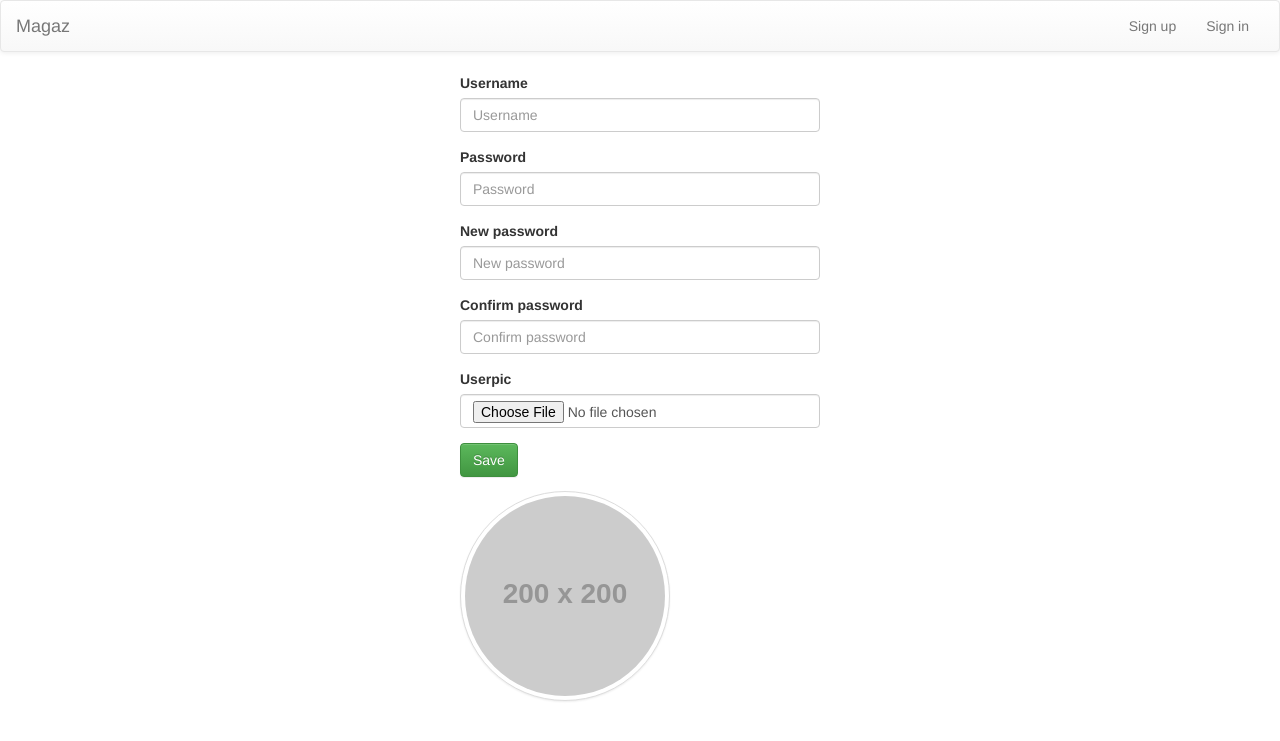
After one commit to ogurtsova/magaz, a Django app: a page that uses authentication/templates/base.html in a window 1280 px wide. The commit adds this page. Shown: the top 741 px of the page. Run offline with Django 3.2, Linux system fonts and the light colour scheme; grey boxes labelled with a size stand in for pictures from a placeholder-image service; some libraries are stand-ins or nearby versions.

Commit message:
Settings page added

```diff
--- a/authentication/forms.py
+++ b/authentication/forms.py
@@ -49,3 +49,10 @@ class SignUpForm(forms.Form):
         if len(emails) > 0:
             raise forms.ValidationError("This email is already taken")
         return email
+
+class SettingsForm(forms.Form):
+    username = forms.CharField(max_length=128, required=False)
+    password = forms.CharField(widget=forms.PasswordInput)
+    new_password = forms.CharField(widget=forms.PasswordInput, required=False)
+    confirm_password = forms.CharField(widget=forms.PasswordInput, required=False)
+    userpic = forms.FileField(required=False)
--- /dev/null
+++ b/authentication/templates/authentication/settings.html
@@ -0,0 +1,20 @@
+{% extends 'base.html' %}
+{% load thumbnail %}
+{% load bootstrap3 %}
+
+{% block content %}
+    <div class="row">
+        <div class="col-md-4 col-md-offset-4">
+            <form method="POST" action="{{ request.path }}" enctype="multipart/form-data">
+                {% csrf_token %}
+                {% bootstrap_form form %}
+                <button class="btn btn-success" type="submit">Save</button>
+            </form>
+            {% thumbnail request.user.profile.userpic "200x200" crop="center" as im %}
+                <img src="{{ im.url }}" width="{{ im.width }}" height="{{ im.height }}"  class="img-thumbnail" style="border-radius: 50%">
+                {% empty %}
+                <img src="http://placehold.it/200X200&text={{ request.user.username }}" class="img-thumbnail" style="border-radius: 50%">
+            {% endthumbnail %}
+        </div>
+    </div>
+{% endblock %}
--- a/authentication/templates/base.html
+++ b/authentication/templates/base.html
@@ -16,7 +16,6 @@
             <div class="collapse navbar-collapse">
                 <ul class="nav navbar-nav navbar-right">
                     {% if request.user.is_authenticated %}
-                        <li><a href="{% url 'upload' %}">Upload</a></li>
                         <!-- <li><a href="{% url 'sign_out' %}">Sign out</a></li> -->
                         <li class="dropdown">
                             <a href="#" class="dropdown-toggle" data-toggle="dropdown" role="button" aria-haspopup="true" aria-expanded="false">{{ user.username }}<span class="caret"></span></a>
--- a/authentication/urls.py
+++ b/authentication/urls.py
@@ -6,6 +6,6 @@ urlpatterns = [
     url(r'^sign-in/$', views.sign_in, name='sign_in'),
     url(r'^sign-up/$', views.sign_up, name='sign_up'),
     url(r'^sign-out/', views.sign_out, name='sign_out'),
-
+    url(r'^settings/', views.settings, name='settings'),
 
 ]
--- a/authentication/views.py
+++ b/authentication/views.py
@@ -1,9 +1,11 @@
 from django.shortcuts import render, redirect, get_object_or_404
-from .forms import SignInForm, SignUpForm
+from .forms import SignInForm, SignUpForm, SettingsForm
 from django.contrib.auth.models import User
 from authentication.models import Profile
 from django.contrib.auth import authenticate, login, logout
 from django.http import HttpResponse
+from django.contrib import messages
+from django.contrib.auth import update_session_auth_hash
 
 
 
@@ -52,3 +54,47 @@ def sign_up(request):
 def sign_out(request):
     logout(request)
     return redirect("/")
+
+
+def settings(request):
+
+    initial = {
+        'username': request.user.username
+    }
+    form = SettingsForm(initial=initial)
+
+    if request.method == "POST":
+        form = SettingsForm(request.POST, request.FILES)
+        if form.is_valid():
+            username = form.cleaned_data.get('username')
+            users = User.objects.filter(username=username)
+
+            if len(users) == 0:
+                request.user.username = username
+                messages.add_message(request, messages.SUCCESS, 'Username was updated successfully!')
+            elif request.user.id != users[0].id:
+                messages.add_message(request, messages.ERROR, 'Sorry, this username is taken!')
+            userpic = request.FILES.get('userpic')
+
+            if userpic is not None:
+                request.user.profile.userpic = userpic
+                request.user.profile.save()
+            password = form.cleaned_data.get('password')
+
+            if  password != '':
+                if request.user.check_password(password):
+                    new_password = form.cleaned_data.get('new_password')
+                    confirm_password = form.cleaned_data.get('confirm_password')
+                    if new_password != '':
+                        if new_password == confirm_password:
+                            request.user.set_password(new_password)
+                            update_session_auth_hash(request, request.user)
+                            messages.add_message(request, messages.SUCCESS, 'Password was updated successfully!')
+                        else:
+                            messages.add_message(request, messages.ERROR, 'Passwords do not match!')
+                else:
+                    messages.add_message(request, messages.ERROR, 'Wrong password!')
+            request.user.save()
+            return redirect(request.path)
+
+    return render(request, 'authentication/settings.html', locals())
```
Also changed, not shown: app/settings.py (+8 -0 lines), authentication/migrations/0001_initial.py (added).
